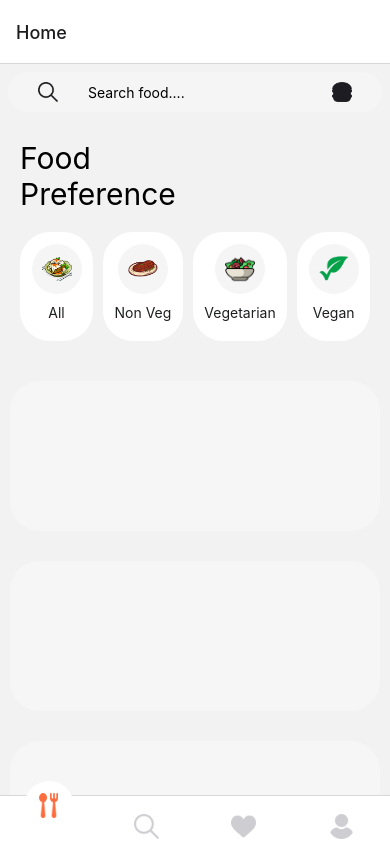
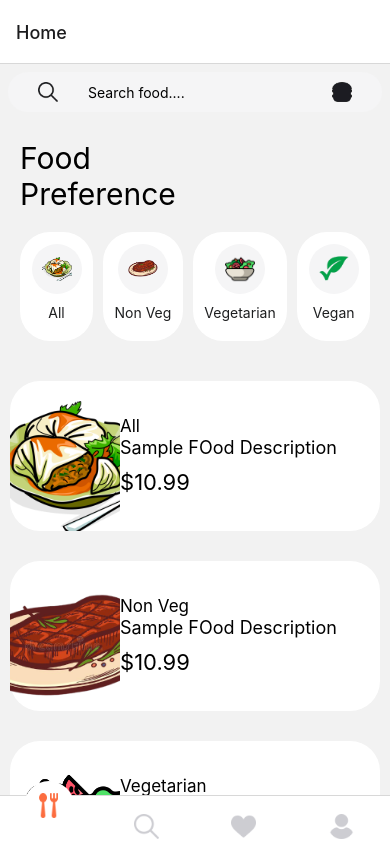
Before and after one commit to MaazIlyas/AppFoodHut, a React Native app: screen /Home in a window 390 px wide. Built offline with nearby package versions, Linux system fonts and the light colour scheme.

Commit message:
Food cards almost completed. Working on styling

```diff
--- a/constants/theme.js
+++ b/constants/theme.js
@@ -48,11 +48,11 @@ export const SIZES = {
 export const FONTS = {
     largeTitle: { fontFamily: "Roboto-regular", fontSize: SIZES.largeTitle, lineHeight: 55 },
     h1: { fontSize: SIZES.h1, lineHeight: 36 },
-    h2: { fontFamily: "Roboto-Bold", fontSize: SIZES.h2, lineHeight: 30 },
-    h3: { fontFamily: "Roboto-Bold", fontSize: SIZES.h3, lineHeight: 22 },
-    h4: { fontFamily: "Roboto-Bold", fontSize: SIZES.h4, lineHeight: 22 },
-    body1: { fontFamily: "Roboto-Regular", fontSize: SIZES.body1, lineHeight: 36 },
-    body2: { fontFamily: "Roboto-Regular", fontSize: SIZES.body2, lineHeight: 30 },
+    h2: { fontSize: SIZES.h2, lineHeight: 30 },
+    h3: { fontSize: SIZES.h3, lineHeight: 22 },
+    h4: {fontSize: SIZES.h4, lineHeight: 22 },
+    body1: { fontSize: SIZES.body1, lineHeight: 36 },
+    body2: { fontSize: SIZES.body2, lineHeight: 30 },
     body3: { fontFamily: "Roboto-Regular", fontSize: SIZES.body3, lineHeight: 22 },
     body4: { fontFamily: "Roboto-Regular", fontSize: SIZES.body4, lineHeight: 22 },
     body5: { fontFamily: "Roboto-Regular", fontSize: SIZES.body5, lineHeight: 22 },
--- a/screens/Home.js
+++ b/screens/Home.js
@@ -26,6 +26,40 @@ const Home = () => {
             id: 4,
             name: "Vegan",
             icon: icons.vegan,
+        }
+    ]
+    const foodCardData = [
+        {
+            id: 1,
+            name: "All",
+            icon: icons.allFV,
+            description: "Sample FOod Description",
+            price: "10.99",
+            calories: "40 calories",
+        },
+        {
+            id: 2,
+            name: "Non Veg",
+            icon: icons.nonVeg,
+            description: "Sample FOod Description",
+            price: "10.99",
+            calories: "40 calories",
+        },
+        {
+            id: 3,
+            name: "Vegetarian",
+            icon: icons.salad,
+            description: "Sample FOod Description",
+            price: "10.99",
+            calories: "40 calories",
+        },
+        {
+            id: 4,
+            name: "Vegan",
+            icon: icons.vegan,
+            description: "Sample FOod Description",
+            price: "10.99",
+            calories: "40 calories",
         }
     ]
 
@@ -57,6 +91,7 @@ const Home = () => {
     ]
 
     const [categories, setCategories] = React.useState(categoryData)
+    const [foodCards, setFoodCards] = React.useState(foodCardData)
     const [selectedCategory, setSelectedCategory] = React.useState(null)
     const [restaurants, setRestaurants] = React.useState(restaurantData)
     // const [currentLocation, setCurrentLocation] = React.useState(initialCurrentLocation)
@@ -195,7 +230,7 @@ const Home = () => {
                     style={{
                         flexDirection: 'row',
                         borderRadius: SIZES.radius,
-                        backgroundColor: COLORS.lightGray2,
+                        backgroundColor: COLORS.white,
                         height: 150,
                         alignItems: 'center',
                         marginHorizontal: SIZES.padding,
@@ -203,13 +238,55 @@ const Home = () => {
                         // marginTop: -50,
                     }}
                 >
+                    {/* image */}
+                    <Image
+                        source={item.icon}
+                        style={{
+                            marginTop: 20,
+                            height: 130,
+                            width: 110
+                        }}
+                    />
 
-            </TouchableOpacity>
+                    <View style={{
+                        flex: 1
+                    }}
+                    >
+                        {/* Name */}
+                        <Text style={{ ...FONTS.h3, fontSize: 17}}>
+                            {item.name}
+                        </Text>
+
+                        {/* Descriptionc */}
+                        <Text style={{ color: COLORS.darkgray2, ...FONTS.h4}}>
+                            {item.description}
+                        </Text>
+
+                        {/* Price */}
+                        <Text style={{ marginTop: SIZES.base, ...FONTS.h2}}>
+                            ${item.price}
+                        </Text>
+                    </View>
+
+                    <View
+                        style={{
+                            flexDirection: 'row',
+                            position: 'absolute',
+                            top: 5,
+                            right: SIZES.radius
+                        }}
+                    >
+                        <Image
+                            source={icons.c}
+                        />
+                    </View>
+
+                </TouchableOpacity>
             )
         }
         return(
             <FlatList
-                data = {categories}
+                data = {foodCards}
                 keyExtractor={(item) => `${item.id}`}
                 showVerticalScrollIndicator={false}
                 renderItem={renderItem}
```
